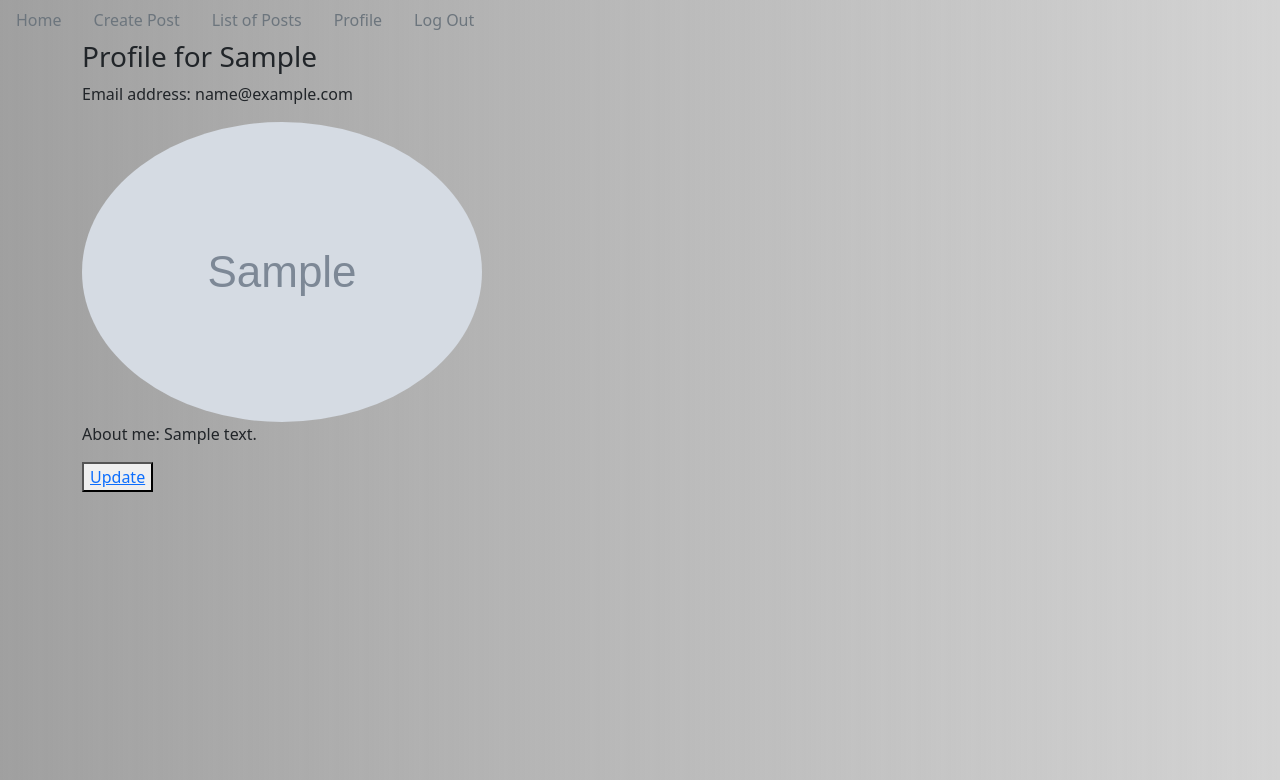
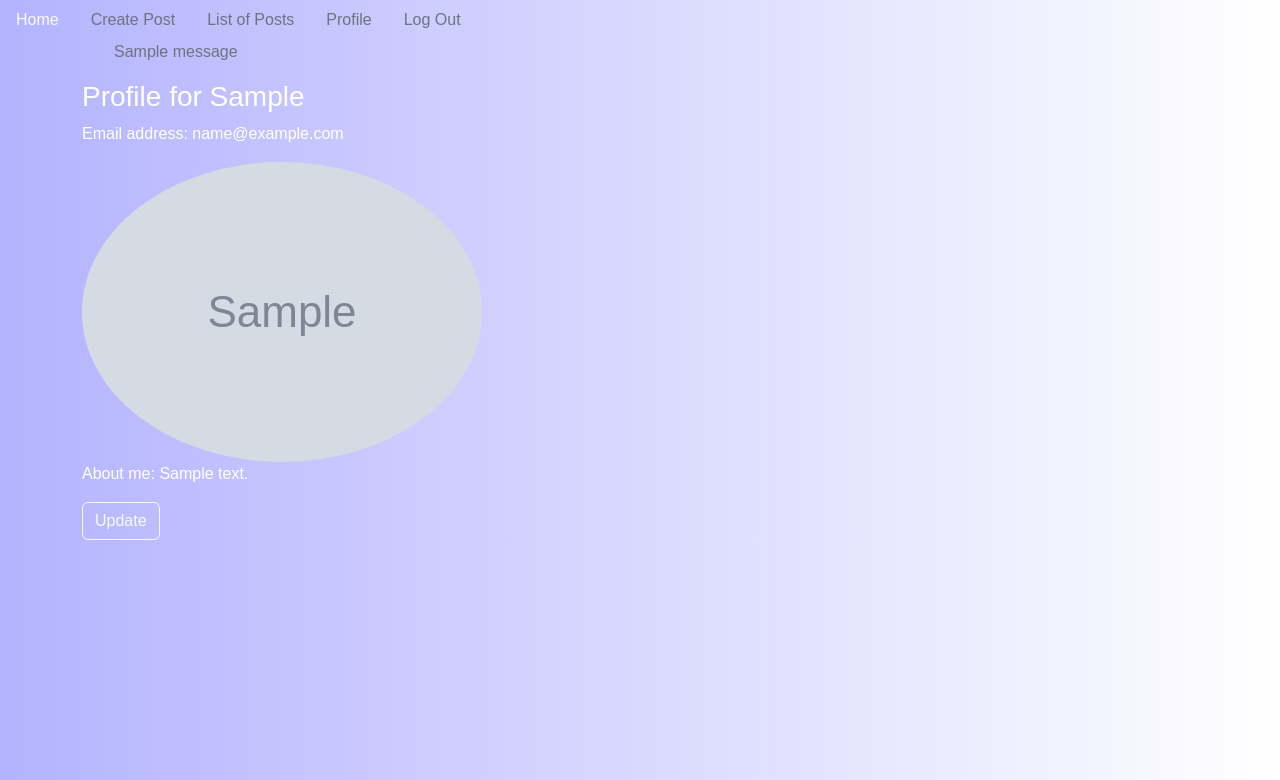
Before and after one commit to kris-king-666/Social-Network-App, a Flask app: page /viewprofile/1 in a window 1280 px wide. Shown: the top 780 px of the page. Run offline with Flask 3, Linux system fonts and the light colour scheme; a user stored in the database is signed in; tables that the repository leaves empty hold one stand-in row (values such as "Sample post"); grey boxes marked "Sample" are stand-in pictures; one stand-in notice (Sample message) is shown.

Commit message:
Modify appearance improve profile and post features

```diff
--- a/application/auth/routes.py
+++ b/application/auth/routes.py
@@ -18,7 +18,6 @@ def register():
     if form.validate_on_submit():
         name = form.username.data
         newuser = User(username=form.username.data,email=form.email.data)
-        print(newuser)
         newuser.hash_pwd(form.password1.data)
         db.session.add(newuser)
         db.session.commit()
--- a/application/models.py
+++ b/application/models.py
@@ -28,7 +28,7 @@ class Post(db.Model):
     title = db.Column(db.String(250), nullable=False)
     subtitle = db.Column(db.String(250), nullable=False)
     date = db.Column(db.Date, default=datetime.utcnow)
-    pic = db.Column(db.String(250))
+    pic = db.Column(db.String(250),nullable=False, default='default.jpeg')
     body = db.Column(db.Text(), nullable=False)
     user_id = db.Column(db.Integer, db.ForeignKey('user.id'), nullable=False)
 
--- a/application/static/custom.css
+++ b/application/static/custom.css
@@ -1,6 +1,8 @@
-body {
-    background-color: #D3D3D3;
-    background-image: linear-gradient(to right, rgba(160,160,160,1), rgba(153,204,255,0));
+body, .dynamicpage {
+
+    background-image: linear-gradient(to right, rgba(179,179,255,1), rgba(153,204,255,0));
+    color:white;
+    font-family: Arial, Helvetica, sans-serif;
 }
 
 .masthead {
--- a/application/templates/auth/login.html
+++ b/application/templates/auth/login.html
@@ -6,7 +6,7 @@
   <div class="mb-3">
     {% if form.email.errors %}
         {% for error in form.email.errors %}
-        <p class="alert alert-info list-unstyled" role="alert">
+        <p class="text-danger">
             {{ error }}
         </p>
         {% endfor %}
@@ -17,7 +17,7 @@
    <div class="mb-3">
   {% if form.password.errors %}
         {% for error in form.password.errors %}
-        <p class="alert alert-info list-unstyled" role="alert">
+        <p class="text-danger">
             {{ error }}
         </p>
         {% endfor %}
--- a/application/templates/base/base.html
+++ b/application/templates/base/base.html
@@ -5,12 +5,13 @@
     <meta name="viewport" content="width=device-width, initial-scale=1">
     <title>Bootstrap demo</title>
     <link href="https://cdn.jsdelivr.net/npm/bootstrap@5.2.2/dist/css/bootstrap.min.css" rel="stylesheet" integrity="sha384-Zenh87qX5JnK2Jl0vWa8Ck2rdkQ2Bzep5IDxbcnCeuOxjzrPF/et3URy9Bv1WTRi" crossorigin="anonymous">
-     <link rel="stylesheet" href="static/custom.css">
+     <link rel="stylesheet" href="{{ url_for('static', filename='custom.css') }}">
   </head>
   <body>
+
   <ul class="nav sticky-top">
     <li class="nav-item">
-    <a class="nav-link active text-muted" aria-current="page" href="{{ url_for('base.index') }}">Home</a>
+    <a class="nav-link active text-muted link-light" aria-current="page" href="{{ url_for('base.index') }}">Home</a>
   </li>
     {% if current_user.is_authenticated %}
     <li class="nav-item">
@@ -35,7 +36,15 @@
     {% endif %}
 </ul>
     <div class="container">
-
+    {% with messages = get_flashed_messages() %}
+  {% if messages %}
+    <ul>
+    {% for message in messages %}
+      <p class="text-muted">{{ message }}</p>
+    {% endfor %}
+    </ul>
+  {% endif %}
+{% endwith %}
         {% block content %}{% endblock %}
 
     </div>
--- a/application/templates/posts/create.html
+++ b/application/templates/posts/create.html
@@ -9,7 +9,7 @@
         {% if form.title.errors %}
     <ul class="errors">
     {% for error in form.title.errors %}
-        <li class="alert alert-info" role="alert">{{ error }}</li>
+        <li class="text-danger">{{ error }}</li>
     {% endfor %}
     </ul>
 {% endif %}
@@ -20,7 +20,7 @@
         {% if form.subtitle.errors %}
     <ul class="errors">
     {% for error in form.subtitle.errors %}
-        <li class="alert alert-info" role="alert">{{ error }}</li>
+        <li class="text-danger">{{ error }}</li>
     {% endfor %}
     </ul>
 {% endif %}
@@ -49,7 +49,7 @@
         {{ form.body.label(class="text-muted") }} <br>
         {{ form.body() }}
     </div>
-{{ form.submit() }}
+{{ form.submit(class = "btn btn-outline-light") }}
 </form>
 
 {% endblock %}
--- a/application/templates/posts/list.html
+++ b/application/templates/posts/list.html
@@ -10,7 +10,7 @@
         <br>
         <p>{{ post.subtitle }}</p>
         <br>
-        <button type="button" class="btn btn-info"><a class="text-white text-decoration-none"  href="{{ url_for('post.viewpost', post_id=post.id) }}">More Details</a></button>
+        <a class = "btn btn-outline-light"  href="{{ url_for('post.viewpost', post_id=post.id) }}">More Details</a>
 
         <hr>
 
--- a/application/templates/posts/viewpost.html
+++ b/application/templates/posts/viewpost.html
@@ -13,9 +13,9 @@
         <br>
         <p>{{ post.body }}</p>
         <br>
-        <button type="button" class="btn btn-info"><a class="text-white text-decoration-none"  href="{{ url_for('post.update',id=post.id) }}">Update</a></button>
+        <a class = "btn btn-outline-light" class="text-white text-decoration-none"  href="{{ url_for('post.update',id=post.id) }}">Update</a>
 
-        <button type="button" class="btn btn-danger" data-bs-toggle="modal" data-bs-target="#exampleModal">
+        <button type="button" class = "btn btn-outline-danger" data-bs-toggle="modal" data-bs-target="#exampleModal">
                 Delete
         </button>
 
--- a/application/templates/profile/profile.html
+++ b/application/templates/profile/profile.html
@@ -1,6 +1,7 @@
 {% extends 'base/base.html' %}
 
 {% block content %}
+
 <h3>Profile for {{ user.username|title }}</h3>
 <p>Email address: {{ user.email }}</p>
 {% if current_user.profilepic %}
@@ -9,7 +10,9 @@
 
 <p>About me: {{ user.aboutme }}</p>
 
-<button><a href="{{ url_for('profile.updateprofile', id=current_user.id) }}">Update</a></button>
+<a class="btn btn-outline-light" href="{{ url_for('profile.updateprofile', id=current_user.id) }}">Update</a>
+
+
 
 
 {% endblock %}
--- a/application/templates/profile/updateprofile.html
+++ b/application/templates/profile/updateprofile.html
@@ -55,7 +55,7 @@
         {{ form.aboutme.label }} <br>
         {{ form.aboutme() }}
     </div>
-{{ form.submit(class="btn btn-info") }}
+{{ form.submit(class = "btn btn-outline-light") }}
 </form>
 
 {% endblock %}
```
Also changed, not shown: application/posts/routes.py (+6 -5 lines), application/templates/auth/register.html (+4 -4 lines), application/templates/posts/update.html (+5 -5 lines), application/static/images/169456eef126d616.jpeg (added), application/static/images/2852044e8aa43dba.png (added), application/static/images/cc3eae0ee50d9ff5.jpeg (added), application/static/images/default.jpeg (added), application/static/profile_pics/43fffdc45710885d.jpg (added).
